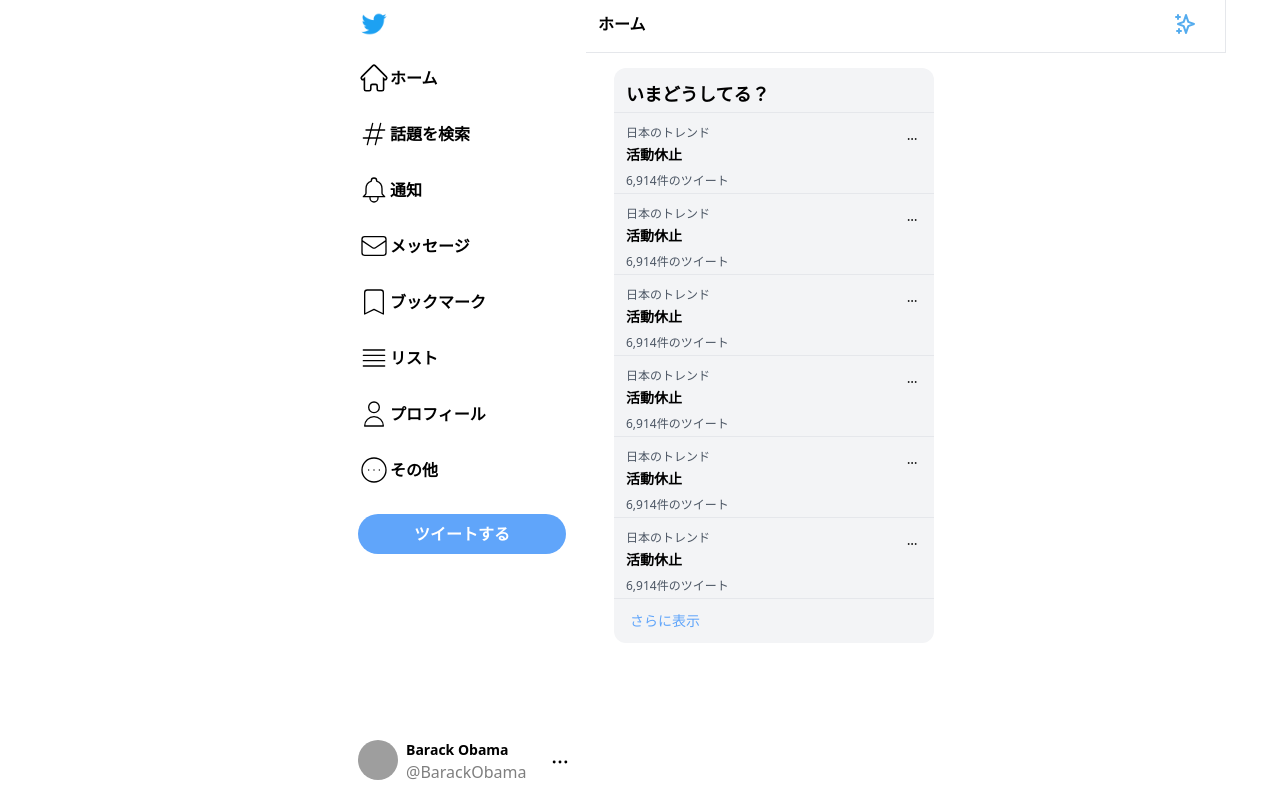
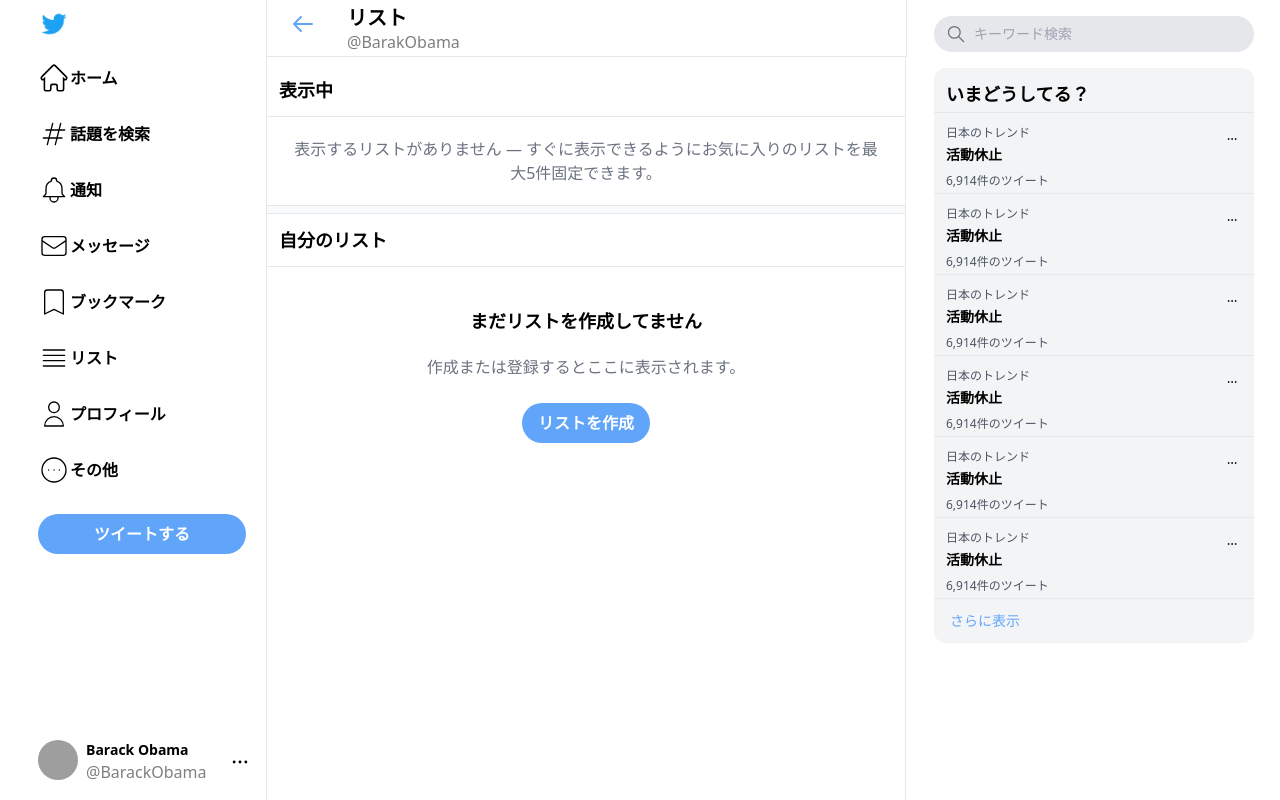
Before and after one commit to Nishino0719/twitter-clone, a Next.js app: page /list in a window 1280 px wide. Built offline with nearby package versions, Linux system fonts and the light colour scheme; grey boxes are pictures that could not be loaded.

Commit message:
:hammer: feat(list): add list contents

```diff
--- /dev/null
+++ b/components/listheader.tsx
@@ -0,0 +1,31 @@
+import Link from "next/link";
+
+const ListHeader = () => (
+  <div className="">
+    <div className="fixed w-full max-w-screen-sm bg-white z-10 border-r">
+      <div className="timeline-header flex relative mt-1 pb-1 border-b">
+        <Link href="/home">
+          <svg
+            xmlns="http://www.w3.org/2000/svg"
+            fill="none"
+            viewBox="0 0 24 24"
+            className="ml-4 rounded-full p-2 w-10 h-10 stroke-current text-blue-400 cursor-pointer hover:bg-blue-50"
+          >
+            <path
+              strokeLinecap="round"
+              strokeLinejoin="round"
+              strokeWidth={2}
+              d="M10 19l-7-7m0 0l7-7m-7 7h18"
+            />
+          </svg>
+        </Link>
+        <div className="text-left ml-6">
+          <h3 className="text-xl font-extrabold">リスト</h3>
+          <p className="font-light opacity-50 leading-5">@BarakObama</p>
+        </div>
+      </div>
+    </div>
+  </div>
+);
+
+export default ListHeader;
--- a/pages/list.tsx
+++ b/pages/list.tsx
@@ -1,13 +1,35 @@
+import ListHeader from "../components/listheader";
 import Recommended from "../components/recommended";
 import Sidebar from "../components/sidebar";
-import Timeline from "../components/timeline";
 import Trend from "../components/trend";
 
 export default function Lists() {
   return (
     <div className="flex justify-center">
       <Sidebar></Sidebar>
-      <Timeline></Timeline>
+      <div className="max-w-screen-sm w-full border-l border-r">
+        <ListHeader></ListHeader>
+        <div className="mt-16">
+          <h3 className=" font-semibold text-lg p-3 border-b">表示中</h3>
+          <p className="border-b text-center p-5 font-medium text-gray-500">
+            表示するリストがありません —
+            すぐに表示できるようにお気に入りのリストを最大5件固定できます。
+          </p>
+          <div className="border-b h-2 bg-gray-50"></div>
+          <h3 className=" font-semibold text-lg p-3 border-b">自分のリスト</h3>
+          <div className="text-center">
+            <h3 className=" font-semibold text-lg mt-10">
+              まだリストを作成してません
+            </h3>
+            <h4 className="p-5 font-medium text-gray-500">
+              作成または登録するとここに表示されます。
+            </h4>
+            <button className="bg-blue-400 text-white font-semibold text-md p-2 rounded-3xl w-32 m-1">
+              リストを作成
+            </button>
+          </div>
+        </div>
+      </div>
       <div>
         <Trend></Trend>
         <Recommended></Recommended>
```
